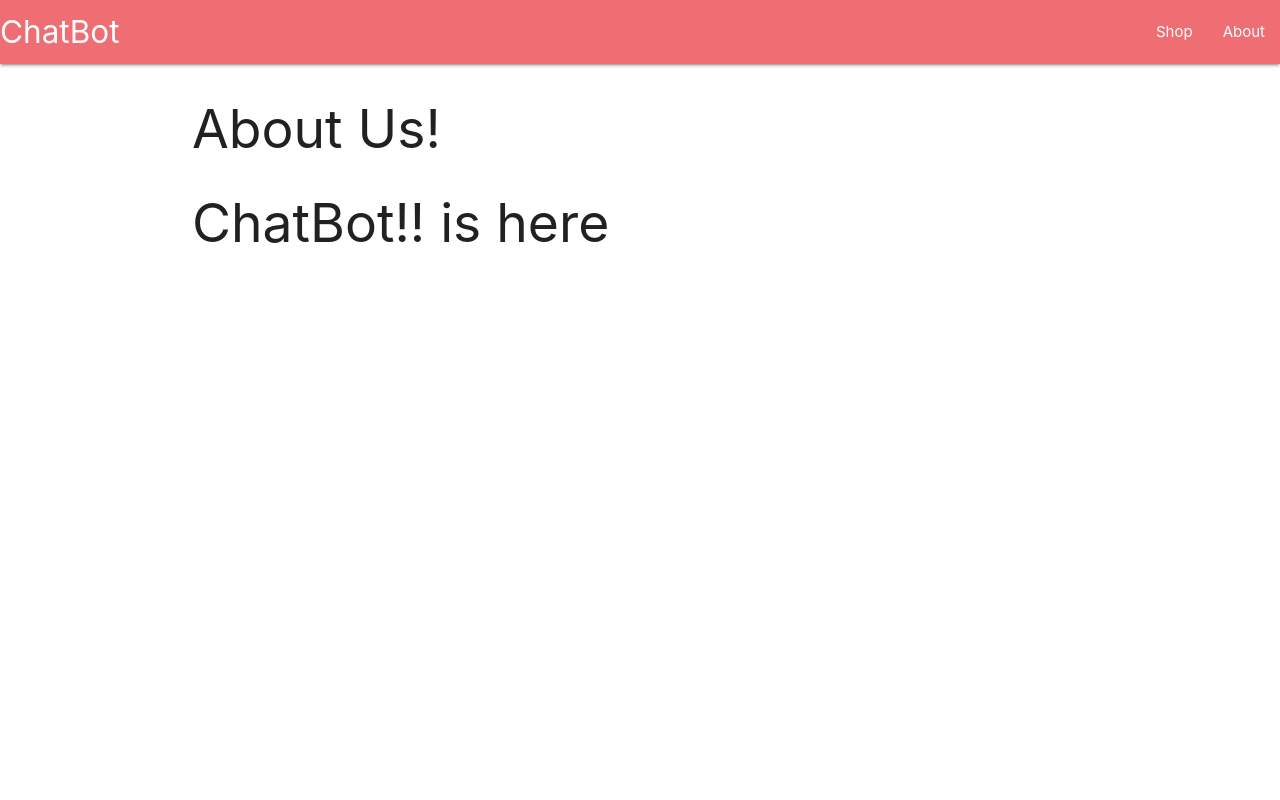
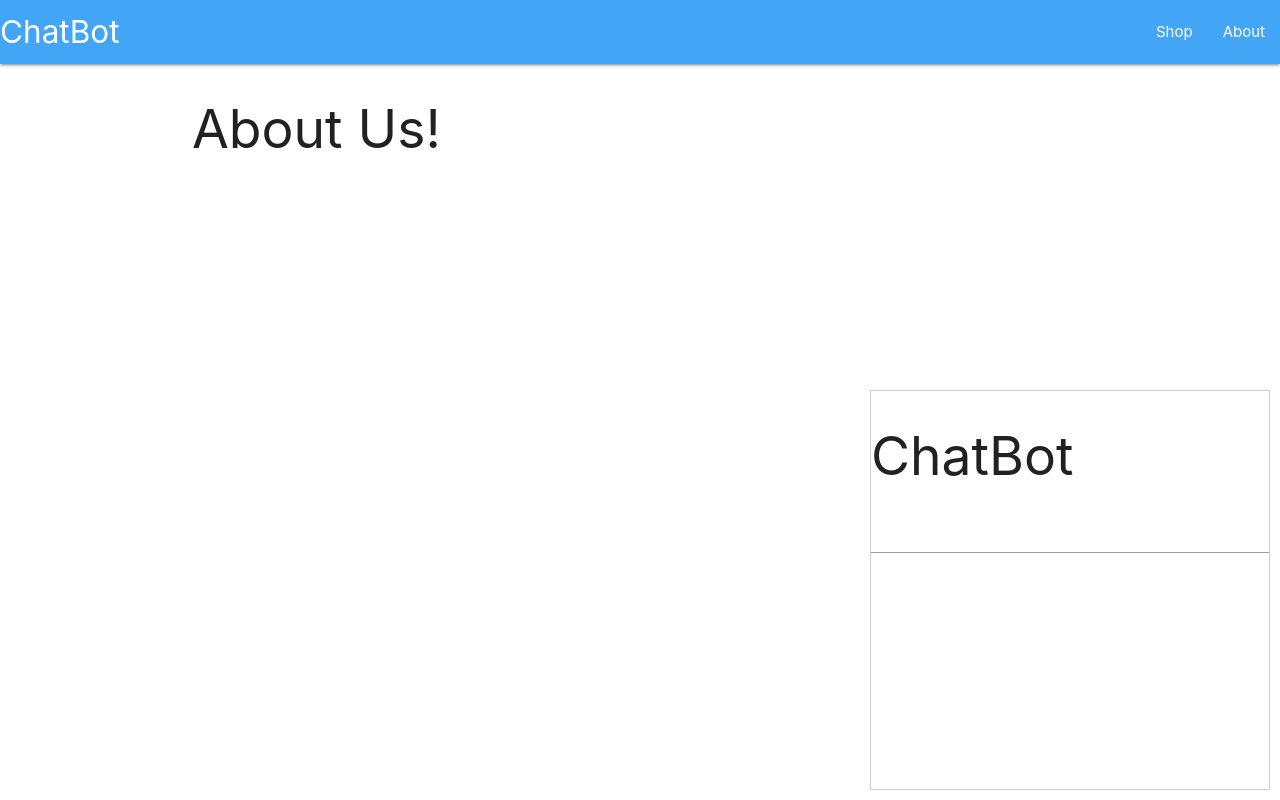
Before and after one commit to elPoeta/reactbot, a React (Create React App) app in the folder client/: page /about in a window 1280 px wide. Built offline with nearby package versions, Linux system fonts and the light colour scheme.

Commit message:
refactor chatbot component

```diff
--- a/client/src/components/Header.js
+++ b/client/src/components/Header.js
@@ -1,7 +1,7 @@
 import React from "react";
 import { Link } from "react-router-dom";
 const Header = () => (
-  <nav className="nav-wrapper">
+  <nav className="nav-wrapper blue lighten-1">
     <Link to={"/"} className="brand-logo">
       ChatBot
     </Link>
--- /dev/null
+++ b/client/src/components/chatbot/Chatbot.css
@@ -0,0 +1,14 @@
+.Chatbot {
+  width: 400px;
+  height: 400px;
+  position: absolute;
+  bottom: 10px;
+  right: 10px;
+  border: 1px solid #ccc;
+}
+
+.Chatbot-flow {
+  width: 100%;
+  height: 100%;
+  overflow: auto;
+}
--- a/client/src/components/chatbot/Chatbot.js
+++ b/client/src/components/chatbot/Chatbot.js
@@ -1,9 +1,20 @@
-import React from "react";
+import React, { Component } from "react";
+import "./Chatbot.css";
 
-const Chatbot = () => (
-  <div>
-    <h2>ChatBot!! is here</h2>
-  </div>
-);
+class Chatbot extends Component {
+  state = {
+    messages: []
+  };
+  render() {
+    return (
+      <div className="Chatbot">
+        <div id="chatbot" className="Chatbot-flow">
+          <h2>ChatBot</h2>
+          <input type="text" />
+        </div>
+      </div>
+    );
+  }
+}
 
 export default Chatbot;
```
